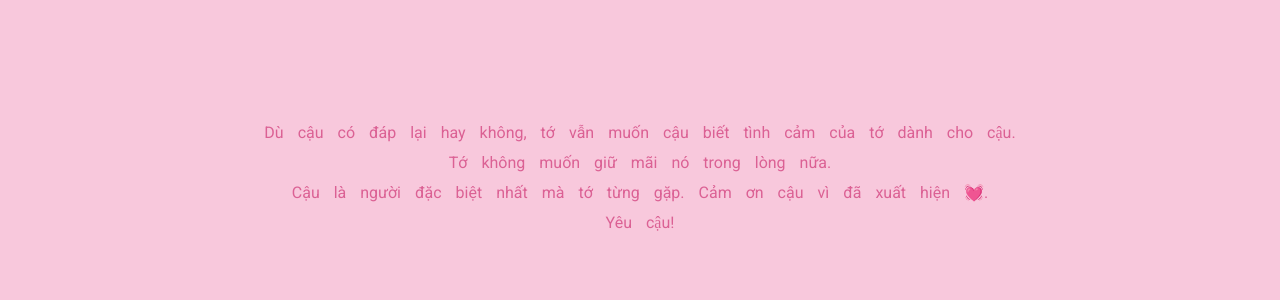
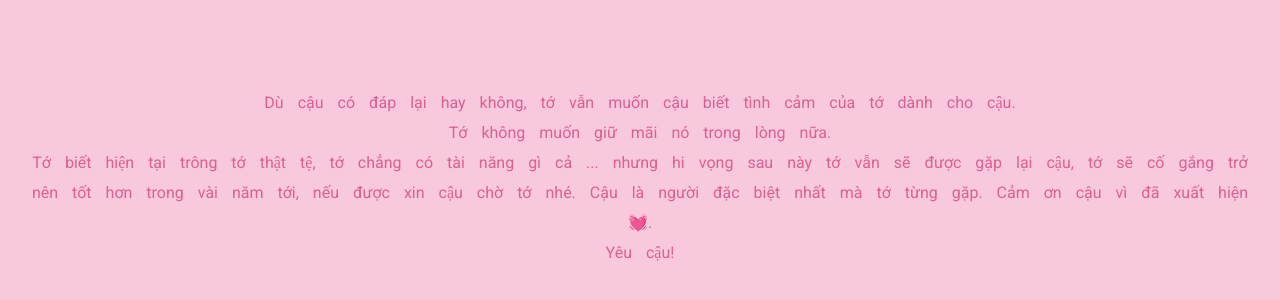
Before and after one commit to minhdev178/-, a plain HTML site: page file6.html in a window 1280 px wide. Shown: the part 222-522 px from the top of the page. Drawn offline with Linux system fonts and the light colour scheme.

Commit message:
Update file6.html

```diff
--- a/file6.html
+++ b/file6.html
@@ -20,6 +20,7 @@
         Dù cậu có đáp lại hay không, tớ vẫn muốn cậu biết tình cảm của tớ dành cho cậu.
         <br> Tớ không muốn giữ mãi nó trong lòng nữa.
         <br>
+        Tớ biết hiện tại trông tớ thật tệ, tớ chẳng có tài năng gì cả ... nhưng hi vọng sau này tớ vẫn sẽ được gặp lại cậu, tớ sẽ cố gắng trở nên tốt hơn trong vài năm tới, nếu được xin cậu chờ tớ nhé.
         Cậu là người đặc biệt nhất mà tớ từng gặp. Cảm ơn cậu vì đã xuất hiện 💓.
         <br>
         Yêu cậu!
```
